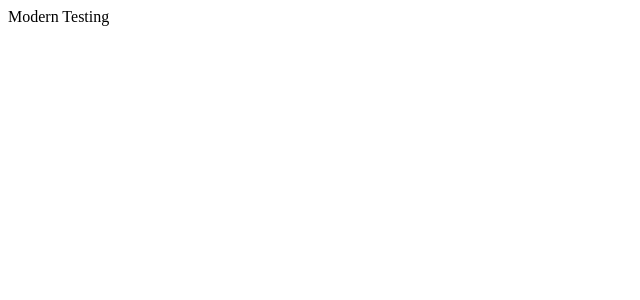
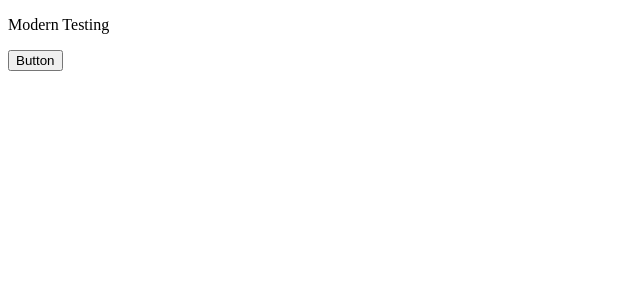
Before and after one commit to can101/react-test, a React (Create React App) app: page / in a window 1280 px wide. Shown: the top 300 px of the page, without its empty margins (0-640 px from the left). Built offline with nearby package versions, Linux system fonts and the light colour scheme.

Commit message:
add: tdd

```diff
--- a/src/App.js
+++ b/src/App.js
@@ -1,7 +1,8 @@
 function App() {
   return (
     <div className="App">
-      Modern Testing
+      <p>Modern Testing</p>
+      <button>Button</button>
     </div>
   );
 }
```
Also changed, not shown: 1 other file (tests, documents, lock files or other folders).
